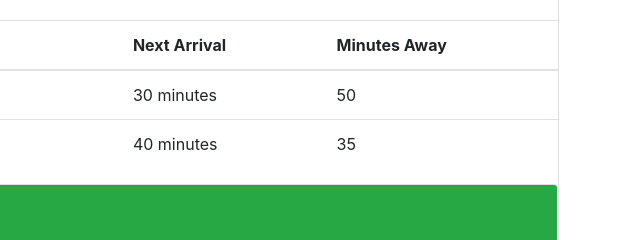
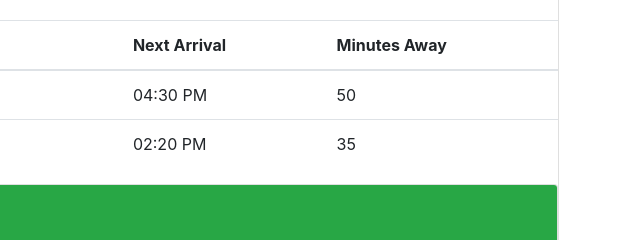
Before and after one commit to RickN123/TrainSchedule, a plain HTML site: page index.html in a window 1280 px wide. Shown: the part 254-494 px from the top of the page, 636-1276 px from the left. Drawn offline with nearby package versions, Linux system fonts and the light colour scheme.

Commit message:
update time

```diff
--- a/assets/javascript.js
+++ b/assets/javascript.js
@@ -43,6 +43,7 @@ $(document.readyState(function () {
 
 
 
+
 }
     }
   }
--- a/index.html
+++ b/index.html
@@ -52,7 +52,7 @@
                                     <td>R5 Local</td>
                                     <td>Paoli</td>
                                     <td>15</td>
-                                    <td>30 minutes</td>
+                                    <td>04:30 PM</td>
                                     <td>50</td>
 
                                 </tr>
@@ -60,7 +60,7 @@
                                     <td>R7 Local </td>
                                     <td>Landsdowne</td>
                                     <td>25</td>
-                                    <td>40 minutes</td>
+                                    <td>02:20 PM</td>
                                     <td>35 </td>
                                 </tr>
                             </div>
```
